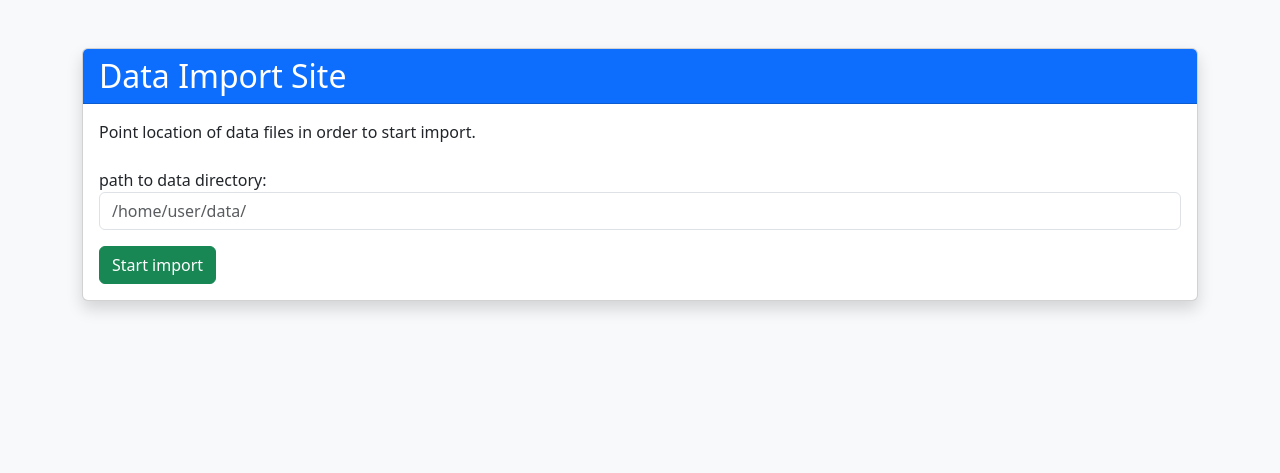
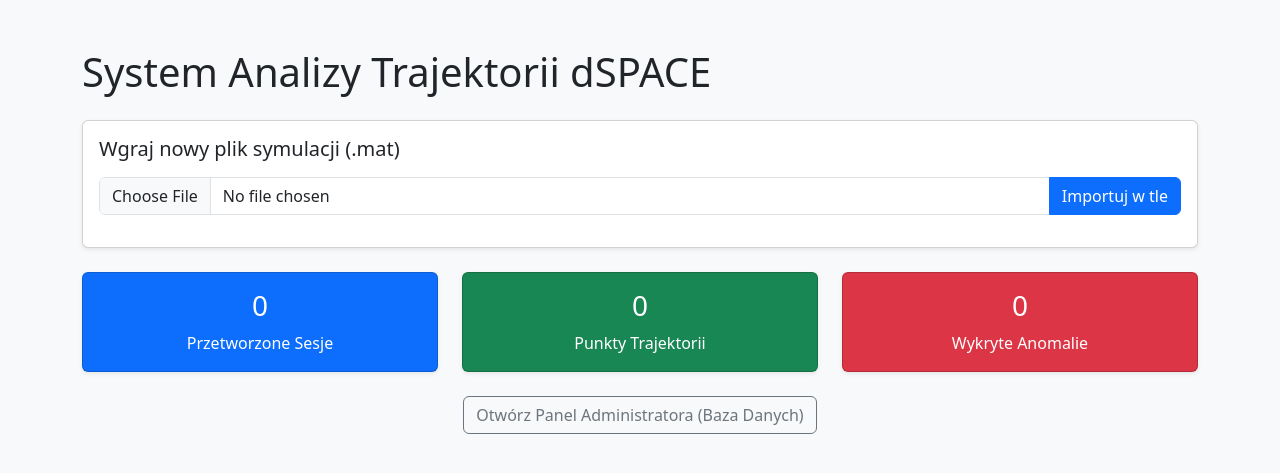
Before and after one commit to kryszque/file-to-r-database-pythonapp, a Django app: page / in a window 1280 px wide. Shown: the top 473 px of the page. Run offline with Django 5.2, Linux system fonts and the light colour scheme; data that the repository does not hold is empty; parts of the project's set-up code (start-up, migrations or seed data) failed here and were passed over.

Commit message:
stage 3: async upload (celery + redis)

```diff
--- a/core/templates/core/index.html
+++ b/core/templates/core/index.html
@@ -2,26 +2,63 @@
 <html lang="pl">
 <head>
     <meta charset="UTF-8">
-    <title>Data Import</title>
+    <title>Import Danych dSPACE</title>
     <link href="https://cdn.jsdelivr.net/npm/bootstrap@5.3.0/dist/css/bootstrap.min.css" rel="stylesheet">
 </head>
 <body class="bg-light">
-    <div class="container py-5">
-        <div class="card shadow">
-            <div class="card-header bg-primary text-white">
-                <h2 class="mb-0">Data Import Site</h2>
-            </div>
+    <div class="container mt-5">
+        <h1 class="mb-4">System Analizy Trajektorii dSPACE</h1>
+
+        {% if messages %}
+            {% for message in messages %}
+                <div class="alert alert-success fw-bold" role="alert">
+                    {{ message }}
+                </div>
+            {% endfor %}
+        {% endif %}
+
+        <div class="card shadow-sm mb-4">
             <div class="card-body">
-                <p>Point location of data files in order to start import.</p>
-
-                <form method="post" class="mt-4">
-                    {% csrf_token %} <div class="mb-3">
-                        {{ form.directory_path.label_tag }}
-                        {{ form.directory_path }}
+                <h5 class="card-title">Wgraj nowy plik symulacji (.mat)</h5>
+                <form method="POST" enctype="multipart/form-data" class="mt-3">
+                    {% csrf_token %}
+                    <div class="input-group mb-3">
+                        <input type="file" class="form-control" name="dspace_file" accept=".mat" required>
+                        <button class="btn btn-primary" type="submit">Importuj w tle</button>
                     </div>
-                    <button type="submit" class="btn btn-success">Start import</button>
                 </form>
             </div>
+        </div>
+
+        <div class="row text-center">
+            <div class="col-md-4">
+                <div class="card shadow-sm bg-primary text-white">
+                    <div class="card-body">
+                        <h3>{{ total_sessions }}</h3>
+                        <p class="mb-0">Przetworzone Sesje</p>
+                    </div>
+                </div>
+            </div>
+            <div class="col-md-4">
+                <div class="card shadow-sm bg-success text-white">
+                    <div class="card-body">
+                        <h3>{{ total_points }}</h3>
+                        <p class="mb-0">Punkty Trajektorii</p>
+                    </div>
+                </div>
+            </div>
+            <div class="col-md-4">
+                <div class="card shadow-sm bg-danger text-white">
+                    <div class="card-body">
+                        <h3>{{ total_errors }}</h3>
+                        <p class="mb-0">Wykryte Anomalie</p>
+                    </div>
+                </div>
+            </div>
+        </div>
+
+        <div class="mt-4 text-center">
+            <a href="/admin/core/trajectorypoint/" class="btn btn-outline-secondary" target="_blank">Otwórz Panel Administratora (Baza Danych)</a>
         </div>
     </div>
 </body>
--- a/core/views.py
+++ b/core/views.py
@@ -1,6 +1,38 @@
-from django.shortcuts import render
-from .forms import DirectoryImportForm
+import os
+from django.shortcuts import render, redirect  # <--- DODAJ redirect TUTAJ
+from django.core.files.storage import FileSystemStorage
+from django.contrib import messages
+from .tasks import process_dspace_file_task
+from .models import SimulationSession, TrajectoryPoint, ValidationError
 
 def index(request):
-    form = DirectoryImportForm()
-    return render(request, 'core/index.html', {'form': form})
+    if request.method == 'POST' and request.FILES.get('dspace_file'):
+        uploaded_file = request.FILES['dspace_file']
+
+        fs = FileSystemStorage()
+
+        # 1. Sprawdzamy, czy plik o takiej nazwie już fizycznie istnieje na dysku
+        if fs.exists(uploaded_file.name):
+            fs.delete(uploaded_file.name) # 2. Jeśli tak, usuwamy starą wersję
+
+        # 3. Zapisujemy nowy plik (teraz nazwa zawsze będzie czysta!)
+        filename = fs.save(uploaded_file.name, uploaded_file)
+        file_path = fs.path(filename)
+
+        process_dspace_file_task.delay(file_path)
+
+        messages.success(request, f"Plik '{filename}' został przyjęty. Trwa asynchroniczny import w tle.")
+
+        # --- KLUCZOWA ZMIANA ---
+        # Zamiast renderować stronę z "bagażem" formularza, zmuszamy przeglądarkę
+        # do załadowania strony od nowa jako czyste wejście.
+        return redirect('/')
+
+    # Wyciągamy statystyki
+    context = {
+        'total_sessions': SimulationSession.objects.count(),
+        'total_points': TrajectoryPoint.objects.count(),
+        'total_errors': ValidationError.objects.count(),
+    }
+
+    return render(request, 'core/index.html', context)
--- a/file_to_r_database_app/__init__.py
+++ b/file_to_r_database_app/__init__.py
@@ -0,0 +1,3 @@
+from .celery import app as celery_app
+
+__all__ = ('celery_app',)
--- a/file_to_r_database_app/settings.py
+++ b/file_to_r_database_app/settings.py
@@ -124,3 +124,8 @@
 # https://docs.djangoproject.com/en/6.0/howto/static-files/
 
 STATIC_URL = 'static/'
+
+CELERY_BROKER_URL = 'redis://localhost:6379/0'
+CELERY_RESULT_BACKEND = 'redis://localhost:6379/0'
+CELERY_ACCEPT_CONTENT = ['json']
+CELERY_TASK_SERIALIZER = 'json'
```
Also changed, not shown: core/tasks.py (added, +27 -0 lines), file_to_r_database_app/celery.py (added, +13 -0 lines).
